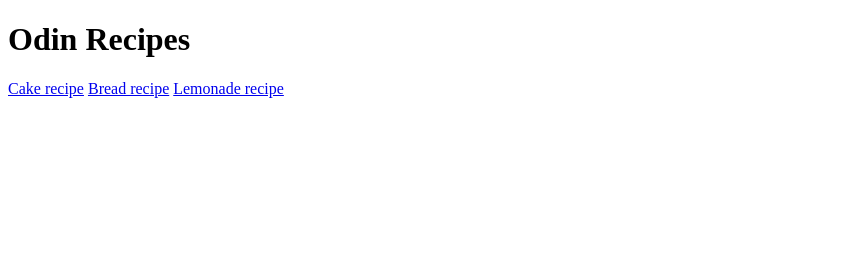
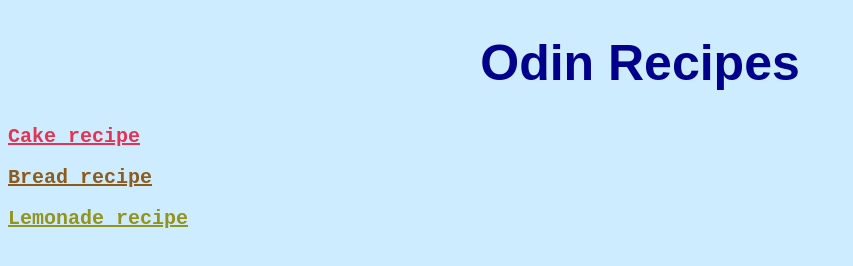
Before and after one commit to AnonNote/odin-recipes, a plain HTML site: page index.html in a window 1280 px wide. Shown: the whole page, without its empty margins (0-853 px from the left). Drawn offline with Linux system fonts and the light colour scheme.

Commit message:
Upgrades, people, upgrades!

```diff
--- a/index.html
+++ b/index.html
@@ -3,12 +3,17 @@
 <head>
     <meta charset="UTF-8">
     <meta name="viewport" content="width=device-width, initial-scale=1.0">
+    <link rel="stylesheet" href="style.css">
     <title>DIY Recipes</title>
 </head>
 <body>
-    <h1>Odin Recipes</h1>
-    <a href="recipes/cake.html">Cake recipe</a>
-    <a href="recipes/bread.html">Bread recipe</a>
-    <a href="recipes/lemonade.html">Lemonade recipe</a>
+    <h1 id="OdinRecipe">Odin Recipes</h1>
+    <a href="recipes/cake.html" class="recipe-link cake">Cake recipe</a>
+    <br>
+    <br>
+    <a href="recipes/bread.html" class="recipe-link bread">Bread recipe</a>
+    <br>
+    <br>
+    <a href="recipes/lemonade.html" class="recipe-link lemonade">Lemonade recipe</a>
 </body>
 </html>
--- /dev/null
+++ b/style.css
@@ -0,0 +1,28 @@
+body {
+    background-color: rgb(205, 236, 255);
+}
+
+.recipe-link {
+    font-size: 20px;
+    font-family: 'Courier New', Courier, monospace;
+    font-weight: bold;
+}
+
+#OdinRecipe {
+    font-size: 50px;
+    font-family: sans-serif;
+    color: darkblue;
+    text-align: center;
+}
+
+.bread {
+    color: rgb(141, 92, 28);
+}
+
+.cake {
+    color: rgb(231, 51, 81);
+}
+
+.lemonade {
+    color: rgb(148, 148, 26);
+}
```
